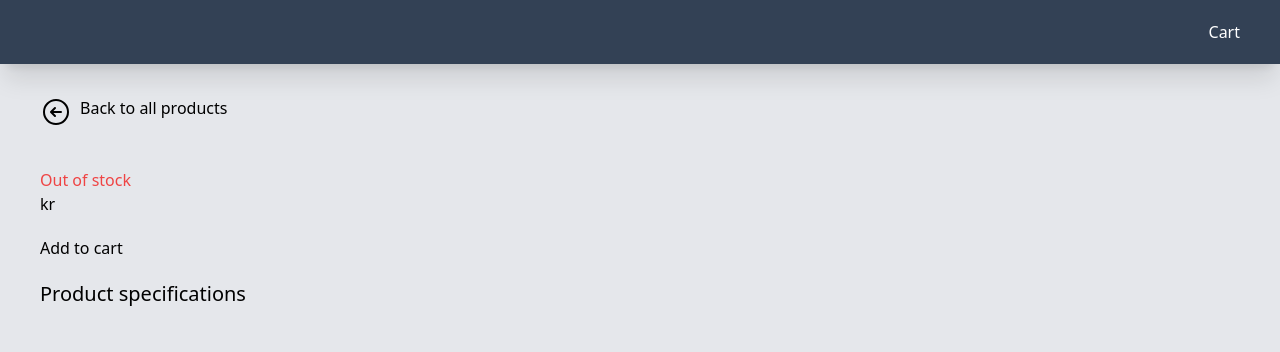
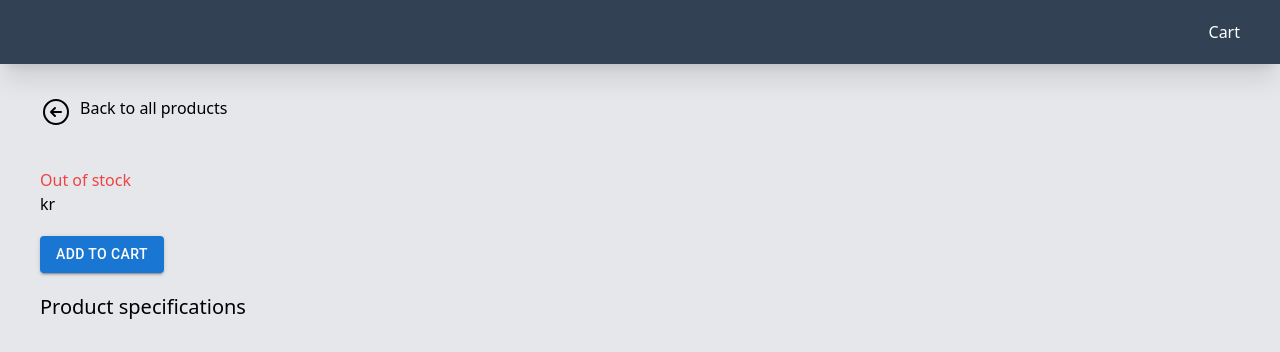
Before and after one commit to cfarq/-lendo-frontend-test, a React (Vite) app: page /product/1 in a window 1280 px wide. Shown: the top 352 px of the page. Built offline with nearby package versions, Linux system fonts and the light colour scheme.

Commit message:
add mui + make it work

```diff
--- a/package.json
+++ b/package.json
@@ -12,12 +12,16 @@
   "dependencies": {
     "@emotion/react": "^11.11.1",
     "@emotion/style": "^0.8.0",
+    "@emotion/styled": "^11.11.0",
     "@mui/material": "^5.14.15",
+    "@mui/styled-engine": "^5.14.15",
+    "@mui/styled-engine-sc": "^6.0.0-alpha.3",
     "@reduxjs/toolkit": "^1.9.7",
     "react": "^18.2.0",
     "react-dom": "^18.2.0",
     "react-redux": "^8.1.3",
     "react-router-dom": "^6.13.0",
+    "styled-components": "^6.1.0",
     "tailwind-merge": "^1.14.0"
   },
   "devDependencies": {
--- a/src/components/ProductDetail/ProductDetail.tsx
+++ b/src/components/ProductDetail/ProductDetail.tsx
@@ -2,6 +2,7 @@ import { useState } from "react";
 import { useNavigate } from "react-router-dom";
 import { useDispatch } from "react-redux";
 import { ArrowCircleLeft } from "@phosphor-icons/react";
+import Button from "@mui/material/Button";
 
 import { ProductTypes, SelectedProductTypes } from "../../types/entities";
 
@@ -13,12 +14,7 @@ export const ProductDetail = ({ product }: ProductDetailProps): JSX.Element => {
   const navigate = useNavigate();
   const dispatch = useDispatch();
 
-  const [selectedOption, setSelectedOption] = useState({
-    color: "",
-    storage: 0,
-    power: 0,
-    quantity: 0,
-  });
+  const [selectedOption, setSelectedOption] = useState({});
 
   const handleBackButtonClick = () => {
     dispatch({ type: "selectedItem/CLEAR_SELECTED_ITEM" });
@@ -51,7 +47,7 @@ export const ProductDetail = ({ product }: ProductDetailProps): JSX.Element => {
         <div>{product.price} kr</div>
       </div>
       {product.options ? (
-        <div className="flex mb-8 space-x-2">
+        <div className="flex mb-8 space-x-4">
           {product.options.map((option, index) => {
             return (
               <div
@@ -72,7 +68,9 @@ export const ProductDetail = ({ product }: ProductDetailProps): JSX.Element => {
       ) : null}
 
       <div className="mb-5">
-        <button disabled={selectedOption.quantity <= 0}>Add to cart</button>
+        <Button variant="contained" disabled={selectedOption.quantity <= 0}>
+          Add to Cart
+        </Button>
       </div>
 
       <div>
```
Also changed, not shown: 1 other file (tests, documents, lock files or other folders).
